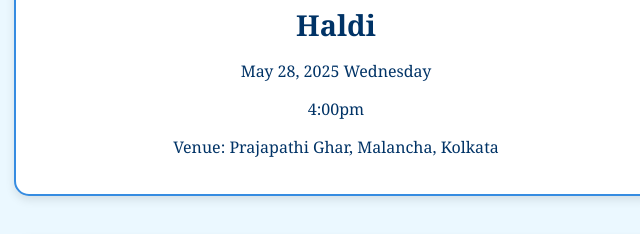
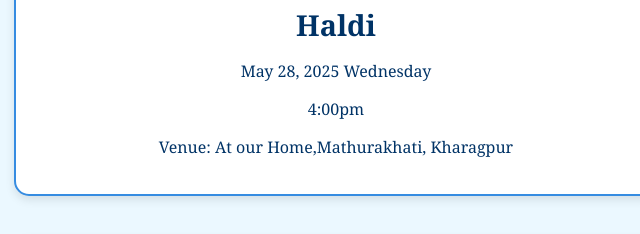
Before and after one commit to sukanya1308g/marr_phths, a plain HTML site: page index.html in a window 1280 px wide. Shown: the part 3800-4034 px from the top of the page, 304-944 px from the left. Drawn offline with Linux system fonts and the light colour scheme.

Commit message:
Update index.html

```diff
--- a/index.html
+++ b/index.html
@@ -244,7 +244,7 @@
       <h3>Haldi</h3>
       <p>May 28, 2025 Wednesday</p>
       <p>4:00pm</p>
-      <p>Venue: Prajapathi Ghar, Malancha, Kolkata</p>
+      <p>Venue: At our Home,Mathurakhati, Kharagpur</p>
     </div>
   </section>
 
```
